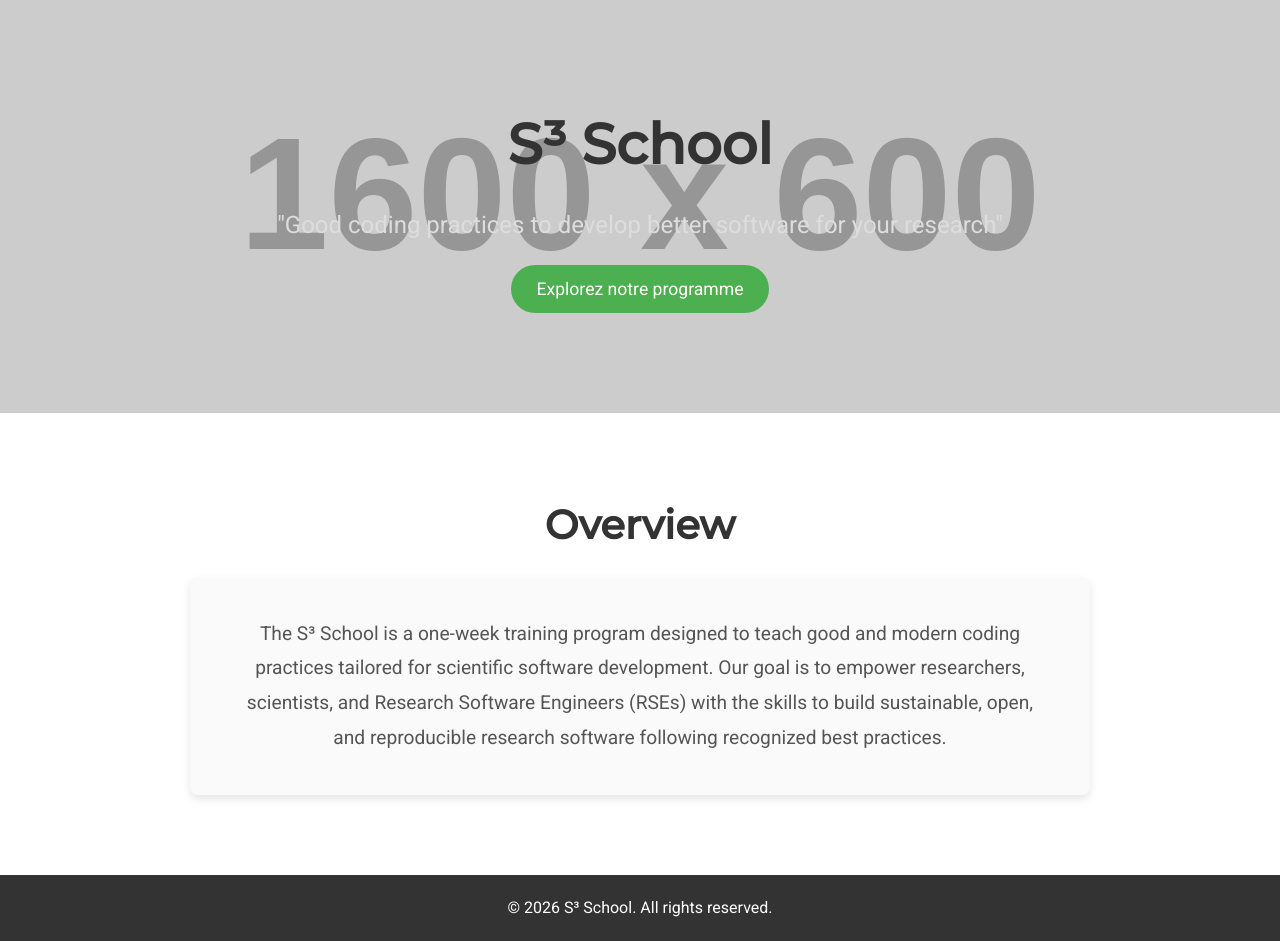
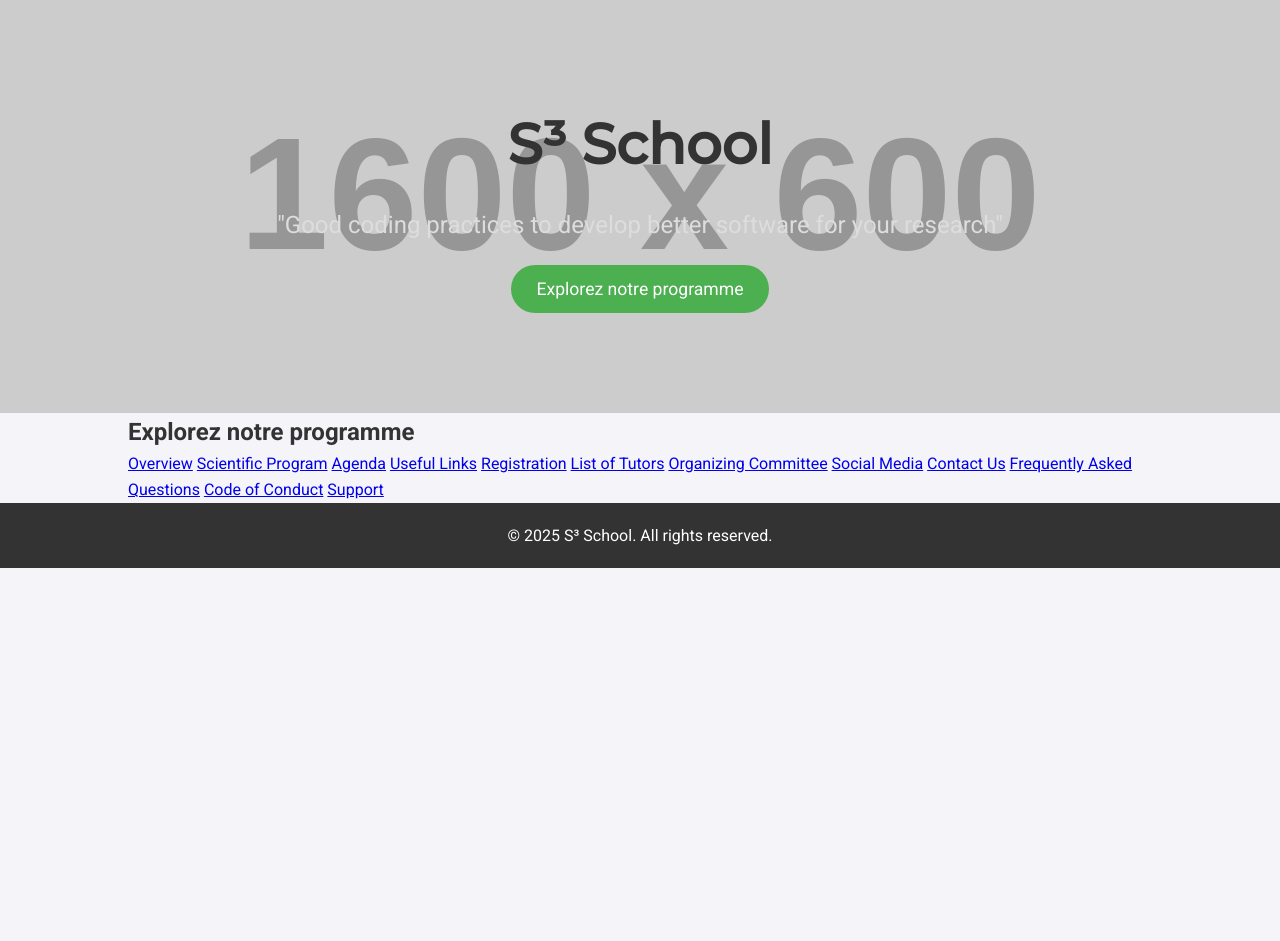
Before and after one commit to SSS2026/J2026, a plain HTML site: page index.html in a window 1280 px wide. After the commit the page ends 800 px from the top, so only its background shows below. Drawn offline with Linux system fonts and the light colour scheme; placeholder pictures from the web are drawn by us.

Commit message:
Update index.html

```diff
--- a/index.html
+++ b/index.html
@@ -17,22 +17,30 @@
     </div>
   </header>
 
-  <!-- Section Overview -->
-  <section id="overview" class="overview">
+  <!-- Section des boutons -->
+  <section class="buttons-section">
     <div class="container">
-      <h2>Overview</h2>
-      <div class="content">
-        <p>
-          The S³ School is a one-week training program designed to teach good and modern coding practices tailored for scientific software development.
-          Our goal is to empower researchers, scientists, and Research Software Engineers (RSEs) with the skills to build sustainable, open, and reproducible research software following recognized best practices.
-        </p>
+      <h2>Explorez notre programme</h2>
+      <div class="button-group">
+        <a href="#overview" class="btn-large">Overview</a>
+        <a href="#scientific-program" class="btn-large">Scientific Program</a>
+        <a href="#agenda" class="btn-large">Agenda</a>
+        <a href="#useful-links" class="btn-large">Useful Links</a>
+        <a href="#registration" class="btn-large">Registration</a>
+        <a href="#tutors" class="btn-large">List of Tutors</a>
+        <a href="#committee" class="btn-large">Organizing Committee</a>
+        <a href="#social-media" class="btn-large">Social Media</a>
+        <a href="#contact" class="btn-large">Contact Us</a>
+        <a href="#faq" class="btn-large">Frequently Asked Questions</a>
+        <a href="#code-of-conduct" class="btn-large">Code of Conduct</a>
+        <a href="#support" class="btn-large">Support</a>
       </div>
     </div>
   </section>
 
   <!-- Footer -->
   <footer>
-    <p>&copy; 2026 S³ School. All rights reserved.</p>
+    <p>&copy; 2025 S³ School. All rights reserved.</p>
   </footer>
 </body>
 </html>
```
